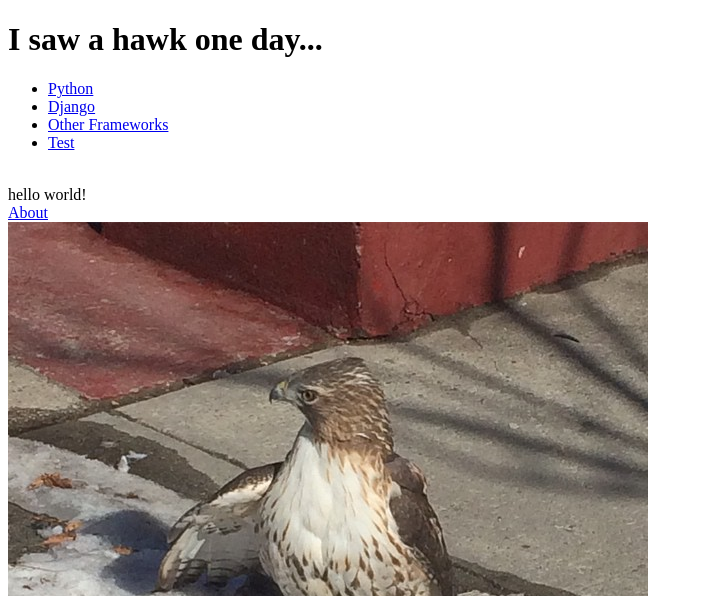
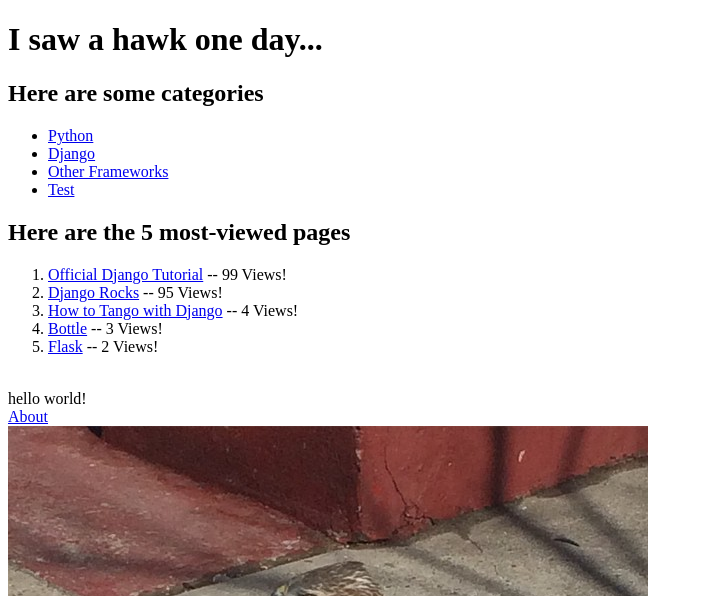
Before and after one commit to alizauf/learning-django, a Django app: page /rango/ in a window 1280 px wide. Shown: the top 596 px of the page, without its empty margins (0-703 px from the left). Run offline with Django 3.2, Linux system fonts and the light colour scheme; data comes from the database, SQL or seed files in the repository; both versions use the stored data as it was after the commit.

Commit message:
edited index page template

```diff
--- a/tango_with_django_project/rango/views.py
+++ b/tango_with_django_project/rango/views.py
@@ -14,7 +14,11 @@ def index(request):
     # Retrieve the top 5 only - or all if less than 5.
     # Place the list in our context_dict dictionary which will be passed to the template engine.
     category_list = Category.objects.order_by('-likes')[:5]
-    context_dict = {'categories': category_list}
+    page_list = Page.objects.order_by('-views')[:5]
+    context_dict = {'categories': category_list, 'pages': page_list}
+
+
+   # context_dict = {}
 
     # Render the response and send it back!
     return render(request, 'rango/index.html', context_dict)
--- a/tango_with_django_project/templates/rango/index.html
+++ b/tango_with_django_project/templates/rango/index.html
@@ -13,6 +13,7 @@
     <body>
         <h1>I saw a hawk one day...</h1>
 
+        <h2>Here are some categories</h2>
        {% if categories %}
             <ul>
                 {% for category in categories %}
@@ -24,6 +25,16 @@
             <strong>There are no categories present.</strong>
        {% endif %}
 
+        <h2> Here are the 5 most-viewed pages</h2>
+        {% if pages %}
+        	<ol>
+        		{% for page in pages %}
+        		<li><a href="{{ page.url}}">{{ page.title }}</a> -- {{ page.views }} Views!</li>
+        		{% endfor %}
+        	</ol>
+        {% else %}
+        	<strong>Ain't no pages</strong>
+        {% endif %}
         <br />
         hello world! <strong>{{ boldmessage }}</strong><br />
         <a href="/rango/about/">About</a><br />
```
Also changed, not shown: tango_with_django_project/populate_rango.py (+10 -5 lines), tango_with_django_project/db.sqlite3, 1 other file.
